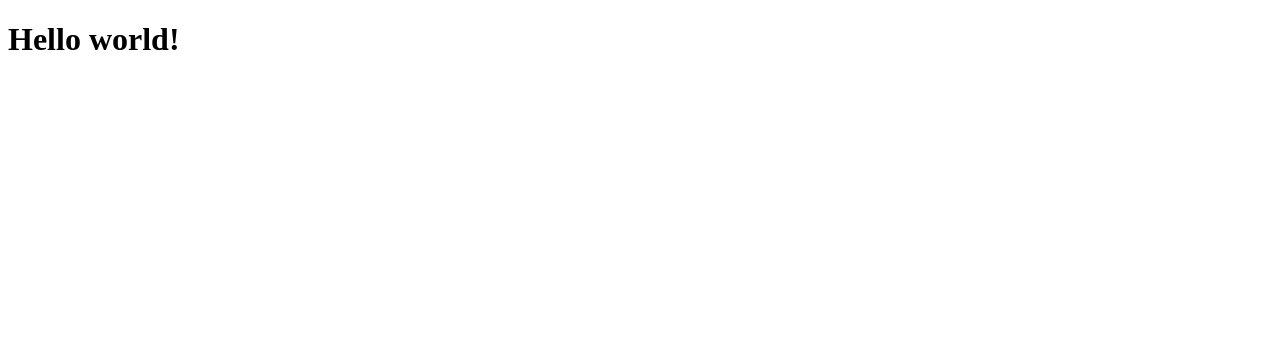
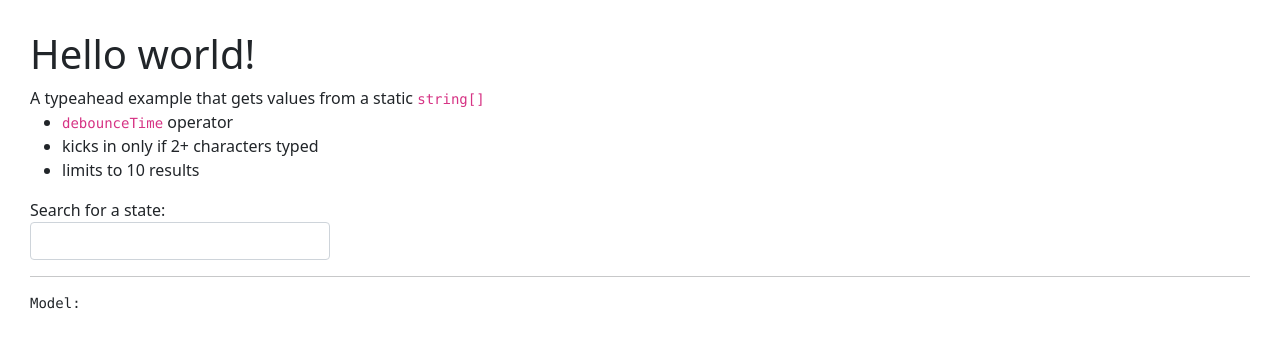
Before and after one commit to marek-sykora/br-demo, an Angular app: page / in a window 1280 px wide. Shown: the top 348 px of the page. Built offline with nearby package versions, Linux system fonts and the light colour scheme.

Commit message:
ng-bootstrap as UI lib, just copy&pasted demo of autocomplete component

```diff
--- a/angular.json
+++ b/angular.json
@@ -31,6 +31,7 @@
               "src/assets"
             ],
             "styles": [
+              "node_modules/bootstrap/dist/css/bootstrap.css",
               "src/styles.scss"
             ],
             "scripts": []
--- a/package.json
+++ b/package.json
@@ -20,6 +20,8 @@
     "@angular/platform-browser": "~12.2.0",
     "@angular/platform-browser-dynamic": "~12.2.0",
     "@angular/router": "~12.2.0",
+    "@ng-bootstrap/ng-bootstrap": "^10.0.0",
+    "bootstrap": "^5.1.2",
     "rxjs": "~6.6.0",
     "tslib": "^2.3.0",
     "zone.js": "~0.11.4"
--- a/src/app/app.component.html
+++ b/src/app/app.component.html
@@ -1 +1,13 @@
 <h1>Hello world!</h1>
+
+A typeahead example that gets values from a static <code>string[]</code>
+<ul>
+  <li><code>debounceTime</code> operator</li>
+  <li>kicks in only if 2+ characters typed</li>
+  <li>limits to 10 results</li>
+</ul>
+
+<label for="typeahead-basic">Search for a state:</label>
+<input id="typeahead-basic" type="text" class="form-control" [(ngModel)]="model" [ngbTypeahead]="search"/>
+<hr>
+<pre>Model: {{ model | json }}</pre>
--- a/src/app/app.component.scss
+++ b/src/app/app.component.scss
@@ -0,0 +1 @@
+.form-control { width: 300px; }
--- a/src/app/app.component.ts
+++ b/src/app/app.component.ts
@@ -1,4 +1,15 @@
-import { Component } from '@angular/core';
+import {Component} from '@angular/core';
+import {Observable, OperatorFunction} from 'rxjs';
+import {debounceTime, distinctUntilChanged, map} from 'rxjs/operators';
+
+const states = ['Alabama', 'Alaska', 'American Samoa', 'Arizona', 'Arkansas', 'California', 'Colorado',
+  'Connecticut', 'Delaware', 'District Of Columbia', 'Federated States Of Micronesia', 'Florida', 'Georgia',
+  'Guam', 'Hawaii', 'Idaho', 'Illinois', 'Indiana', 'Iowa', 'Kansas', 'Kentucky', 'Louisiana', 'Maine',
+  'Marshall Islands', 'Maryland', 'Massachusetts', 'Michigan', 'Minnesota', 'Mississippi', 'Missouri', 'Montana',
+  'Nebraska', 'Nevada', 'New Hampshire', 'New Jersey', 'New Mexico', 'New York', 'North Carolina', 'North Dakota',
+  'Northern Mariana Islands', 'Ohio', 'Oklahoma', 'Oregon', 'Palau', 'Pennsylvania', 'Puerto Rico', 'Rhode Island',
+  'South Carolina', 'South Dakota', 'Tennessee', 'Texas', 'Utah', 'Vermont', 'Virgin Islands', 'Virginia',
+  'Washington', 'West Virginia', 'Wisconsin', 'Wyoming'];
 
 @Component({
   selector: 'app-root',
@@ -6,4 +17,13 @@
   styleUrls: ['./app.component.scss']
 })
 export class AppComponent {
+  public model: any;
+
+  search: OperatorFunction<string, readonly string[]> = (text$: Observable<string>) =>
+    text$.pipe(
+      debounceTime(200),
+      distinctUntilChanged(),
+      map(term => term.length < 2 ? []
+        : states.filter(v => v.toLowerCase().indexOf(term.toLowerCase()) > -1).slice(0, 10))
+    )
 }
--- a/src/app/app.module.ts
+++ b/src/app/app.module.ts
@@ -1,5 +1,7 @@
 import { NgModule } from '@angular/core';
 import { BrowserModule } from '@angular/platform-browser';
+import { FormsModule } from '@angular/forms';
+import { NgbModule } from '@ng-bootstrap/ng-bootstrap';
 
 import { AppComponent } from './app.component';
 
@@ -8,7 +10,9 @@
     AppComponent
   ],
   imports: [
-    BrowserModule
+    BrowserModule,
+    FormsModule,
+    NgbModule
   ],
   providers: [],
   bootstrap: [AppComponent]
--- a/src/styles.scss
+++ b/src/styles.scss
@@ -1 +1,4 @@
 /* You can add global styles to this file, and also import other style files */
+body {
+  margin: 30px;
+}
```
Also changed, not shown: 1 other file (tests, documents, lock files or other folders).
